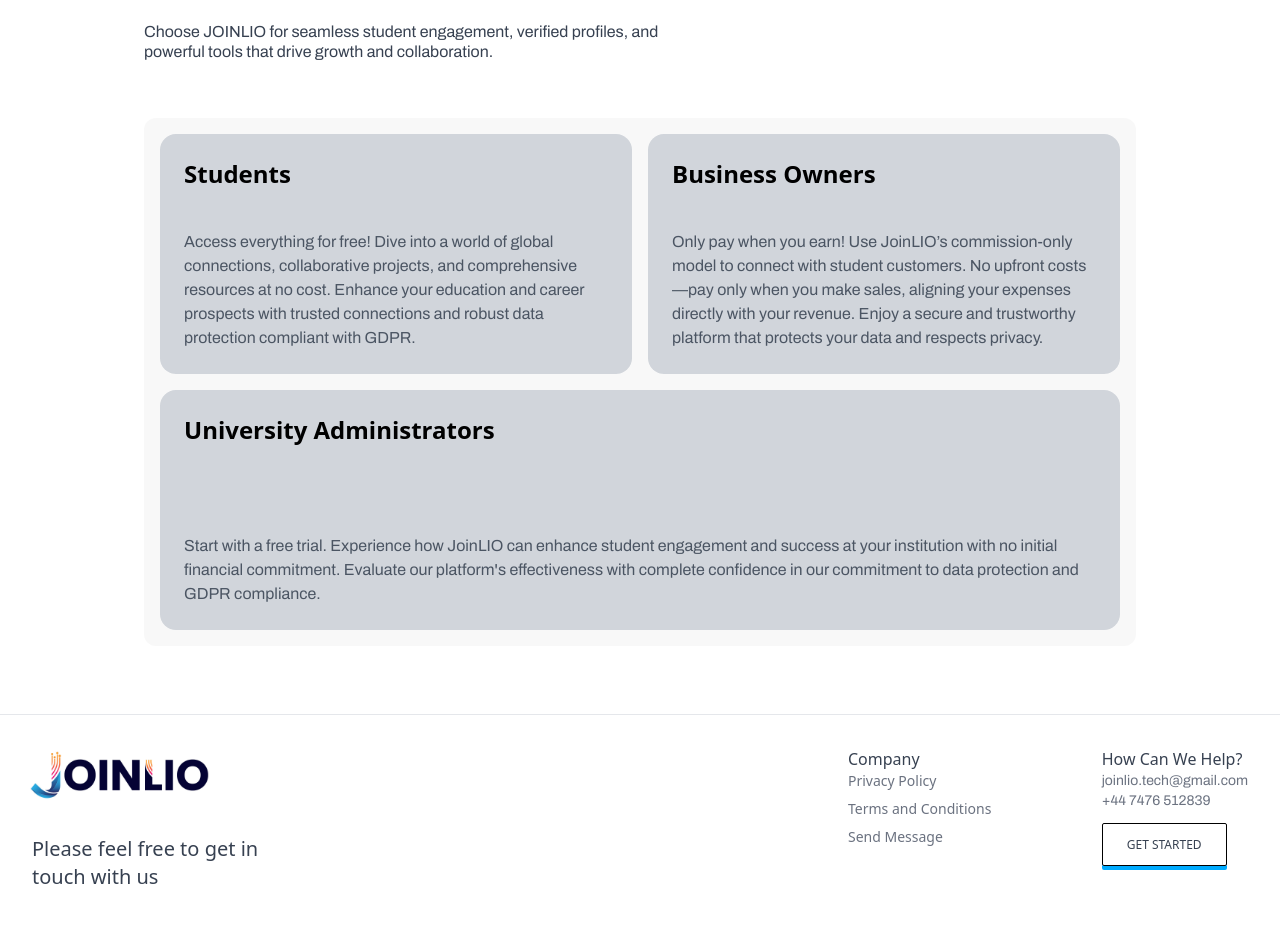
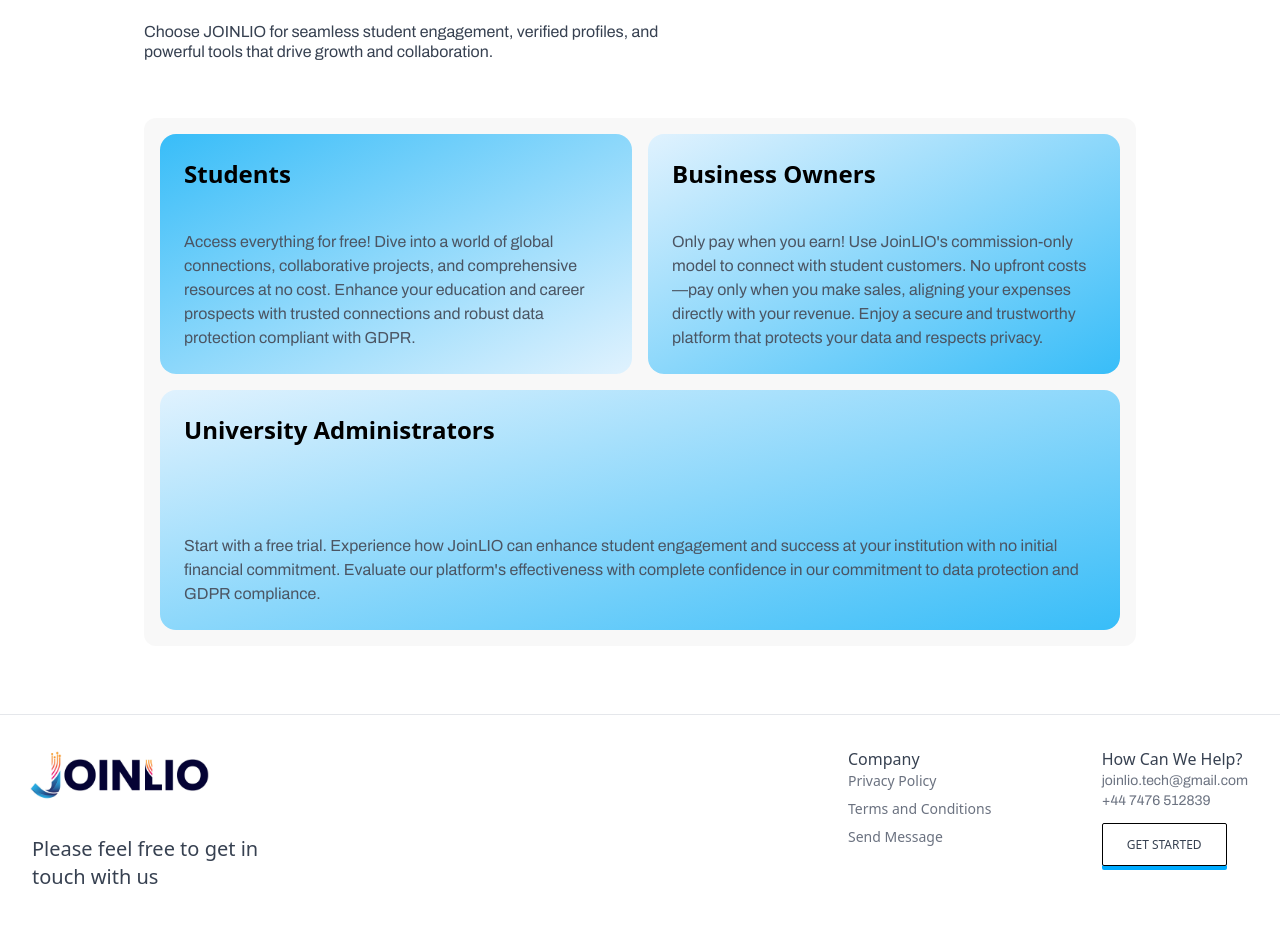
Before and after one commit to CoderAnshul/joinlio, a React (Vite) app: page / in a window 1280 px wide. Shown: the part 10200-11129 px from the top of the page. Built offline with nearby package versions, Linux system fonts and the light colour scheme.

Commit message:
feat: enhance FeatureGrid styles with gradient backgrounds and hover effects for improved visual appeal

```diff
--- a/src/Components/LandingPage/FeatureGrid.jsx
+++ b/src/Components/LandingPage/FeatureGrid.jsx
@@ -7,7 +7,7 @@
 
         {/* Students */}
         <div className='flex gap-4 flex-col sm:flex-row'>
-        <div className="flex flex-col justify-between min-h-60 bg-gray-300 rounded-2xl p-6 w-full sm:w-1/2 overflow-hidden">
+        <div className="flex flex-col justify-between min-h-60 bg-gradient-to-br from-sky-400 to-sky-100 rounded-2xl p-6 w-full sm:w-1/2 overflow-hidden hover:shadow-lg transition-shadow duration-300">
           <h3 className="text-lg lg:text-2xl font-black text-black">Students</h3>
           <p className="mt-2 text-sm lg:text-base text-gray-600 w-full break-normal">
             Access everything for free! Dive into a world of global connections,
@@ -18,10 +18,10 @@
         </div>
 
         {/* Business Owners */}
-        <div className="flex flex-col justify-between min-h-60 bg-gray-300 rounded-2xl p-6 w-full sm:w-1/2 overflow-hidden">
+        <div className="flex flex-col justify-between min-h-60 bg-gradient-to-br from-sky-100 to-sky-400 rounded-2xl p-6 w-full sm:w-1/2 overflow-hidden hover:shadow-lg transition-shadow duration-300">
           <h3 className="text-lg lg:text-2xl font-black text-black">Business Owners</h3>
           <p className="mt-2 text-sm lg:text-base text-gray-600 w-full break-normal">
-            Only pay when you earn! Use JoinLIO’s commission-only model to
+            Only pay when you earn! Use JoinLIO's commission-only model to
             connect with student customers. No upfront costs—pay only when you make sales,
             aligning your expenses directly with your revenue. Enjoy a secure and trustworthy
             platform that protects your data and respects privacy.
@@ -30,7 +30,7 @@
         </div>
 
         {/* University Administrators */}
-        <div className="flex flex-col justify-between min-h-60 bg-gray-300 rounded-2xl p-6 w-full  overflow-hidden">
+        <div className="flex flex-col justify-between min-h-60 bg-gradient-to-br from-sky-100 to-sky-400 rounded-2xl p-6 w-full overflow-hidden hover:shadow-lg transition-shadow duration-300">
           <h3 className="text-lg lg:text-2xl font-black text-black">University Administrators</h3>
           <p className="mt-2 text-sm lg:text-base text-gray-600 w-full break-normal">
             Start with a free trial. Experience how JoinLIO can enhance
```
